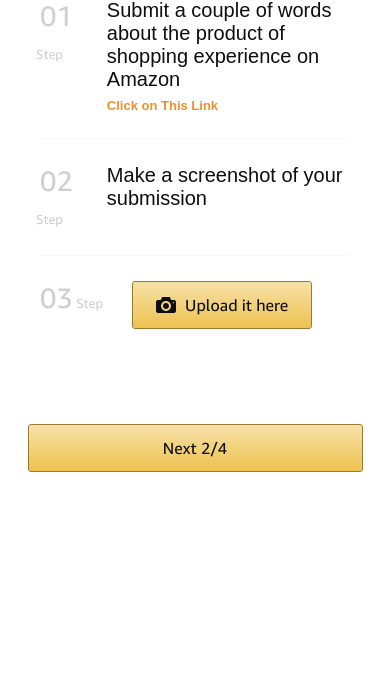
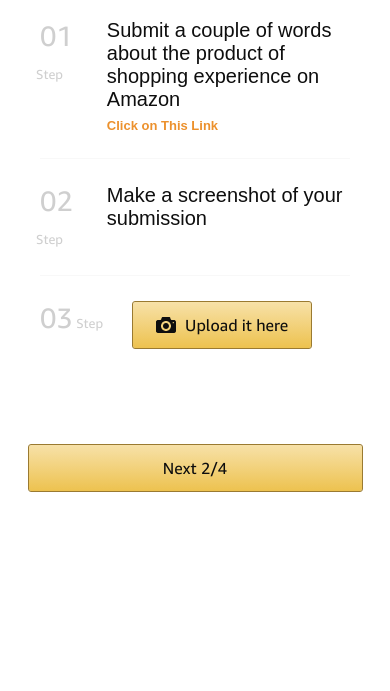
Before and after one commit to KirillP99/promo-amz, a website: page done.html in a window 390 px wide. Shown: the part 153-844 px from the top of the page. Drawn offline with nearby package versions, Linux system fonts and the light colour scheme; files that its build step writes are made by us from their sources.

Commit message:
update done

```diff
--- a/sass/done.scss
+++ b/sass/done.scss
@@ -95,7 +95,7 @@
 
 @media screen and (max-width: 500px) {
     .wrapper {
-        padding: 30px 0 10px;
+        padding: 50px 0 10px;
 
         .step-block {
             padding: 0 40px;
```
